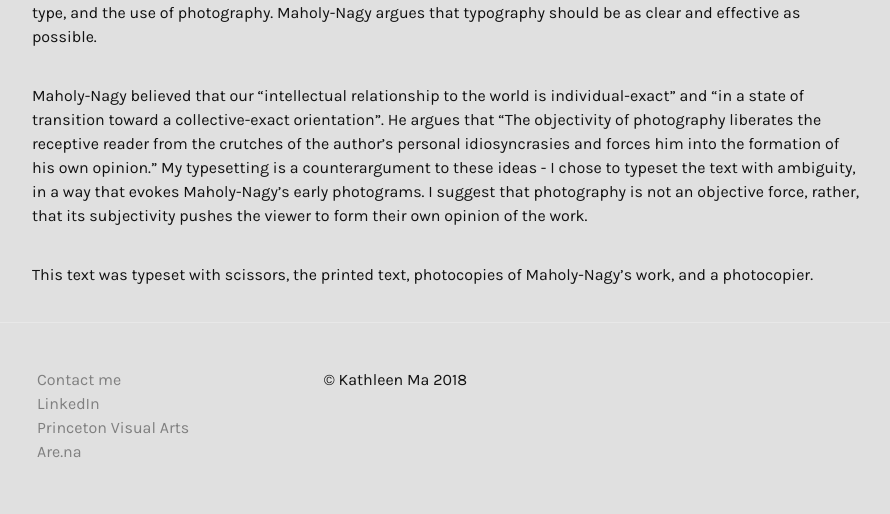
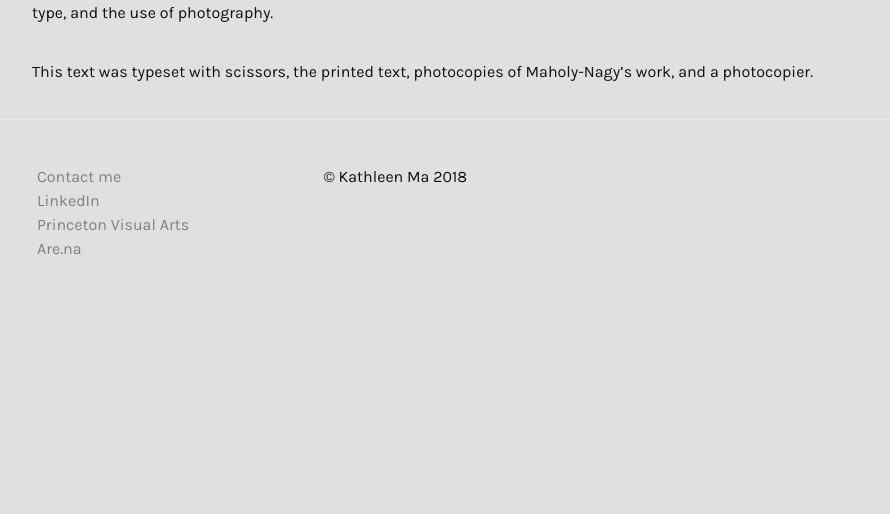
Before and after one commit to kathleenlma/kathleenlma.github.io, a Jekyll site: the page built from _projects/40maholy.md, in a window 1280 px wide. Shown: the part 1078-1592 px from the top of the page, without its empty margins (193-1083 px from the left). Built offline with Jekyll 4.4.1, drawn with Linux system fonts in a browser that asks for light colours; after the commit the page ends 1389 px from its top, so only the background shows below that; some of the changed text lies outside the part shown.

Commit message:
update site

```diff
--- a/_projects/40maholy.md
+++ b/_projects/40maholy.md
@@ -11,10 +11,6 @@ For this Graphic Design: Typography class, I phototypeset László Maholy-Nagy's
 ![Monstera](/img/maholy/2.png)
 ![Monstera](/img/maholy/3.png)
 
-The ideas of *New Typography* included asymmetrical composition, sans serif typeface, preference for lowercase type, and the use of photography. Maholy-Nagy argues that typography should be as clear and effective as possible.
-
-
-Maholy-Nagy believed that our "intellectual relationship to the world is individual-exact" and "in a state of transition toward a collective-exact orientation". He argues that "The objectivity of photography liberates the receptive reader from the crutches of the author’s
-personal idiosyncrasies and forces him into the formation of his own opinion." My typesetting is a counterargument to these ideas - I chose to typeset the text with ambiguity, in a way that evokes Maholy-Nagy's early photograms. I suggest that photography is not an objective force, rather, that its subjectivity pushes the viewer to form their own opinion of the work.
+The ideas of *New Typography* included asymmetrical composition, sans serif typeface, preference for lowercase type, and the use of photography.
 
 This text was typeset with scissors, the printed text, photocopies of Maholy-Nagy's work, and a photocopier.
```
Also changed, not shown: _posts/2018-08-24-today.md (+1 -1 lines), _projects/13nightline.md (+2 -13 lines), _projects/15monstera.md (deleted, +0 -21 lines).
